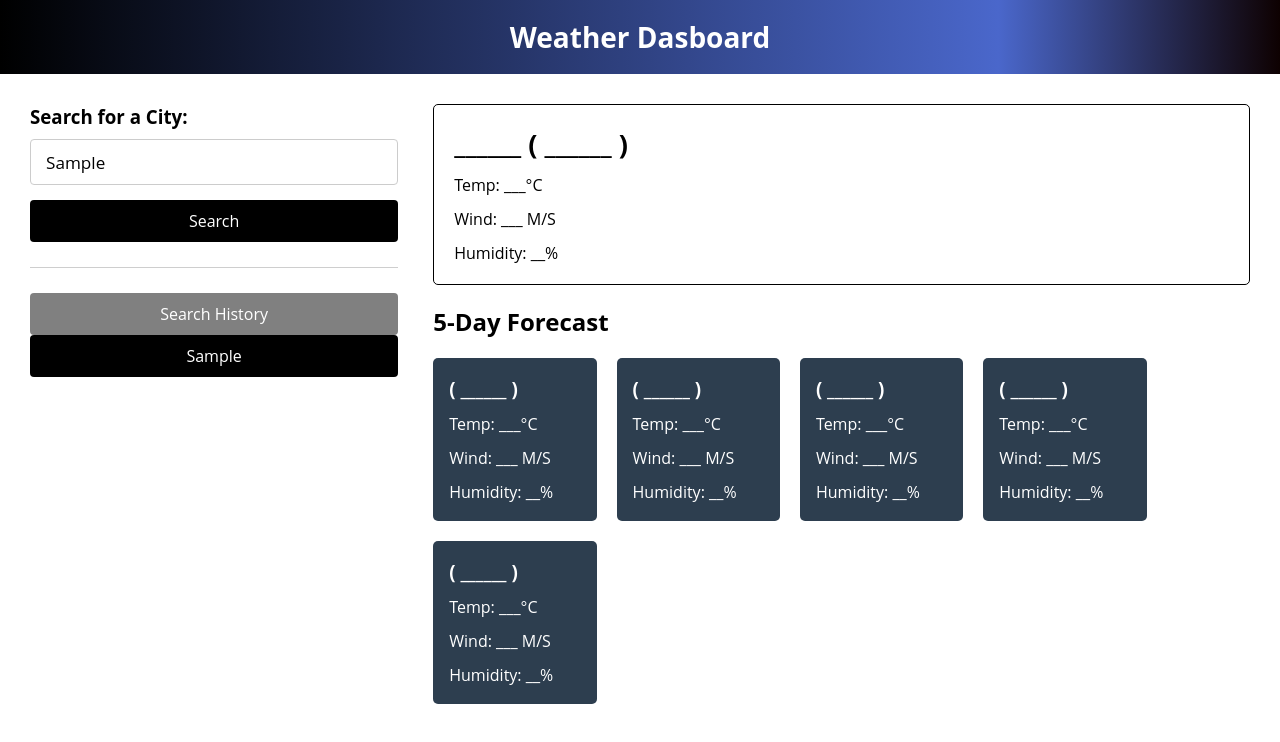
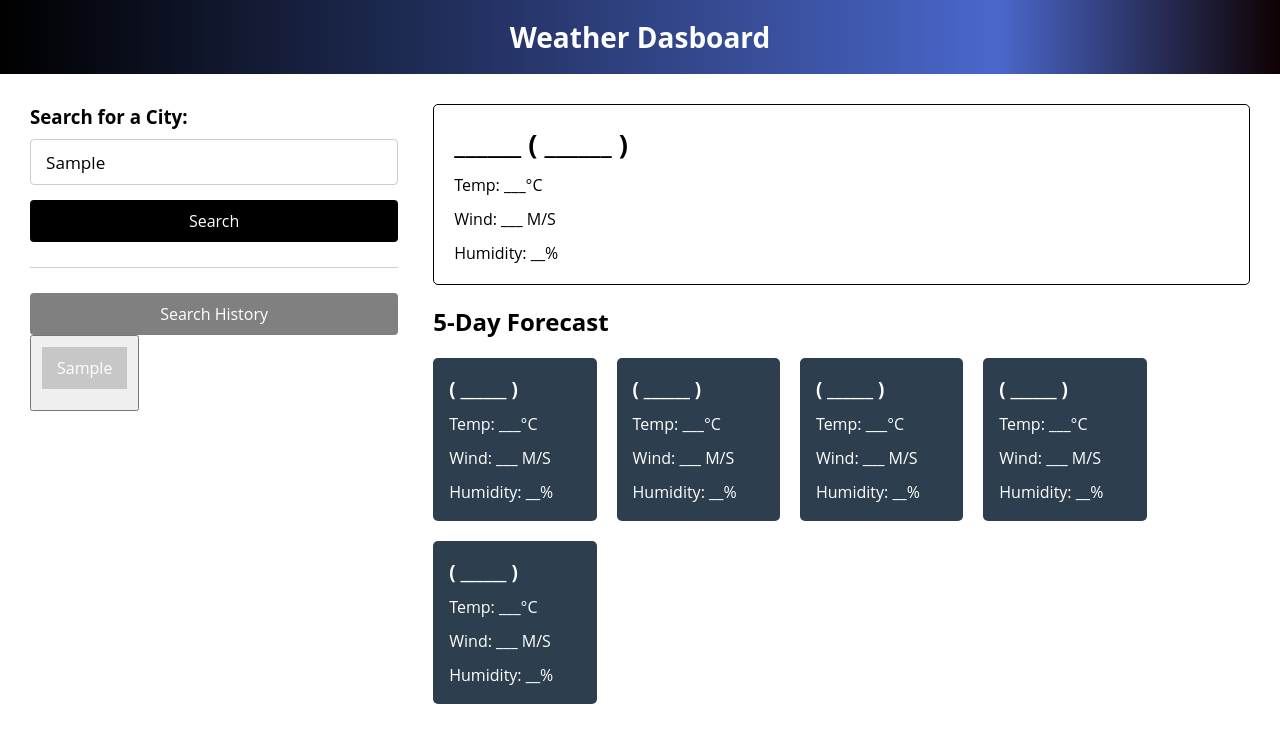
Before and after one commit to grace-apa/Weather-dashboard, a plain HTML site: page index.html in a window 1280 px wide. Both pictures are taken after typing "Sample" into the empty fields and a click on the button "Search". Drawn offline with Linux system fonts and the light colour scheme; no server answers.

Commit message:
update to style css for buttons

```diff
--- a/index.html
+++ b/index.html
@@ -16,7 +16,7 @@
         <button class="search-btn">Search</button>
         <div class="separator"></div>
         <button class="location-btn">Search History</button>
-        <button class="search-history"></button>
+        <button class="search-history-container" style="display: none"></button>
       </div>
       <div class="weather-data">
         <div class="current-weather">
--- a/script.js
+++ b/script.js
@@ -3,6 +3,7 @@ const searchButton = document.querySelector(".search-btn");
 const locationButton = document.querySelector(".location-btn");
 const currentWeatherDiv = document.querySelector(".current-weather");
 const weatherDiv = document.querySelector(".weather-cards");
+const historyContainer = document.querySelector(".search-history-container");
 
 const API_KEY = "971a8ff9a55506f06943d101299eb1a4";
 
@@ -128,16 +129,57 @@ cityInput.addEventListener(
   (e) => e.key === "Enter" && getCityCoordinates()
 );
 
-const historyList = document.querySelector(".search-history");
+// const historyList = document.querySelector(".search-history");
+
+// const addToSearchHistory = (city) => {
+//   const historyItem = document.createElement("li");
+//   historyItem.textContent = city;
+//   historyItem.addEventListener("click", () => {
+//     cityInput.value = city;
+//     getCityCoordinates();
+//   });
+//   historyList.appendChild(historyItem);
+// };
+
+// const updateSearchHistory = (city) => {
+//   const searchHistory = JSON.parse(localStorage.getItem("searchHistory")) || [];
+//   if (!searchHistory.includes(city)) {
+//     searchHistory.push(city);
+//     localStorage.setItem("searchHistory", JSON.stringify(searchHistory));
+//     addToSearchHistory(city);
+//   }
+// };
+
+// const loadSearchHistory = () => {
+//   const searchHistory = JSON.parse(localStorage.getItem("searchHistory")) || [];
+//   searchHistory.forEach((city) => addToSearchHistory(city));
+// };
+
+// locationButton.addEventListener("click", getUserCoordinates);
+// searchButton.addEventListener("click", () => {
+//   getCityCoordinates();
+//   updateSearchHistory(cityInput.value.trim());
+// });
+// cityInput.addEventListener("keyup", (e) => {
+//   if (e.key === "Enter") {
+//     getCityCoordinates();
+//     updateSearchHistory(cityInput.value.trim());
+//   }
+// });
+
+// loadSearchHistory();
 
 const addToSearchHistory = (city) => {
-  const historyItem = document.createElement("li");
+  const historyItem = document.createElement("button");
   historyItem.textContent = city;
+  historyItem.classList.add("search-history-button");
   historyItem.addEventListener("click", () => {
     cityInput.value = city;
     getCityCoordinates();
   });
-  historyList.appendChild(historyItem);
+  historyContainer.appendChild(historyItem);
+
+  historyContainer.style.display = "block";
 };
 
 const updateSearchHistory = (city) => {
--- a/style.css
+++ b/style.css
@@ -51,7 +51,7 @@ h1 {
   width: 100%;
 }
 
-.weather-input button {
+.weather-input .search-btn {
   width: 100%;
   padding: 10px 0;
   cursor: pointer;
@@ -64,7 +64,26 @@ h1 {
 }
 
 .weather-input .location-btn {
+  width: 100%;
+  padding: 10px 0;
+  cursor: pointer;
+  outline: none;
+  border: none;
+  color: white;
+  font-size: 1rem;
+  border-radius: 4px;
   background: grey;
+  color: white;
+}
+
+.weather-input .search-history-button {
+  width: 100%;
+  padding: 10px;
+  cursor: pointer;
+  border: none;
+  color: white;
+  font-size: 1rem;
+  background: rgb(199, 199, 199);
   color: white;
 }
 
@@ -151,7 +170,11 @@ h1 {
   }
 }
 
-.search-history {
-  background: rgb(155, 153, 153);
-  list-style: none;
+.search-history-container {
+  padding: 10px;
 }
+
+.search-history-button {
+  margin-right: 10px;
+  margin-bottom: 10px;
+}
```
